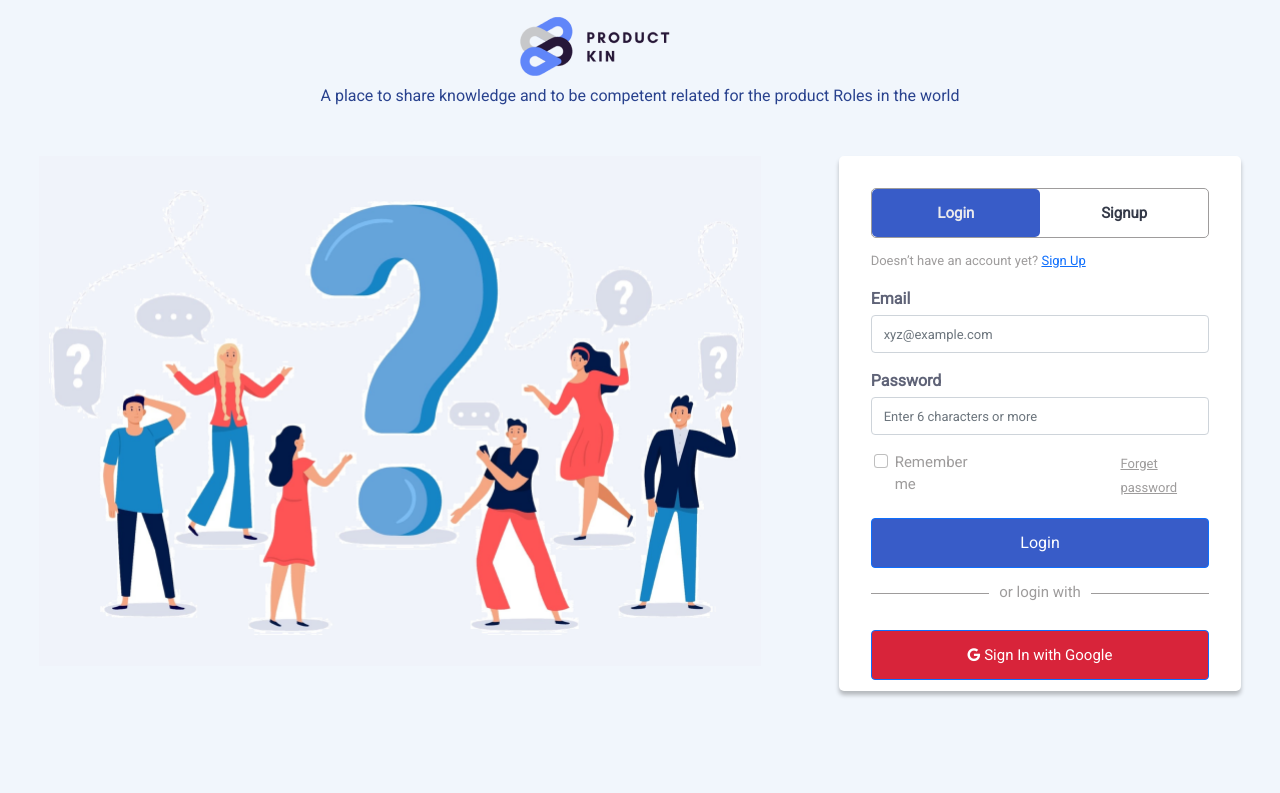
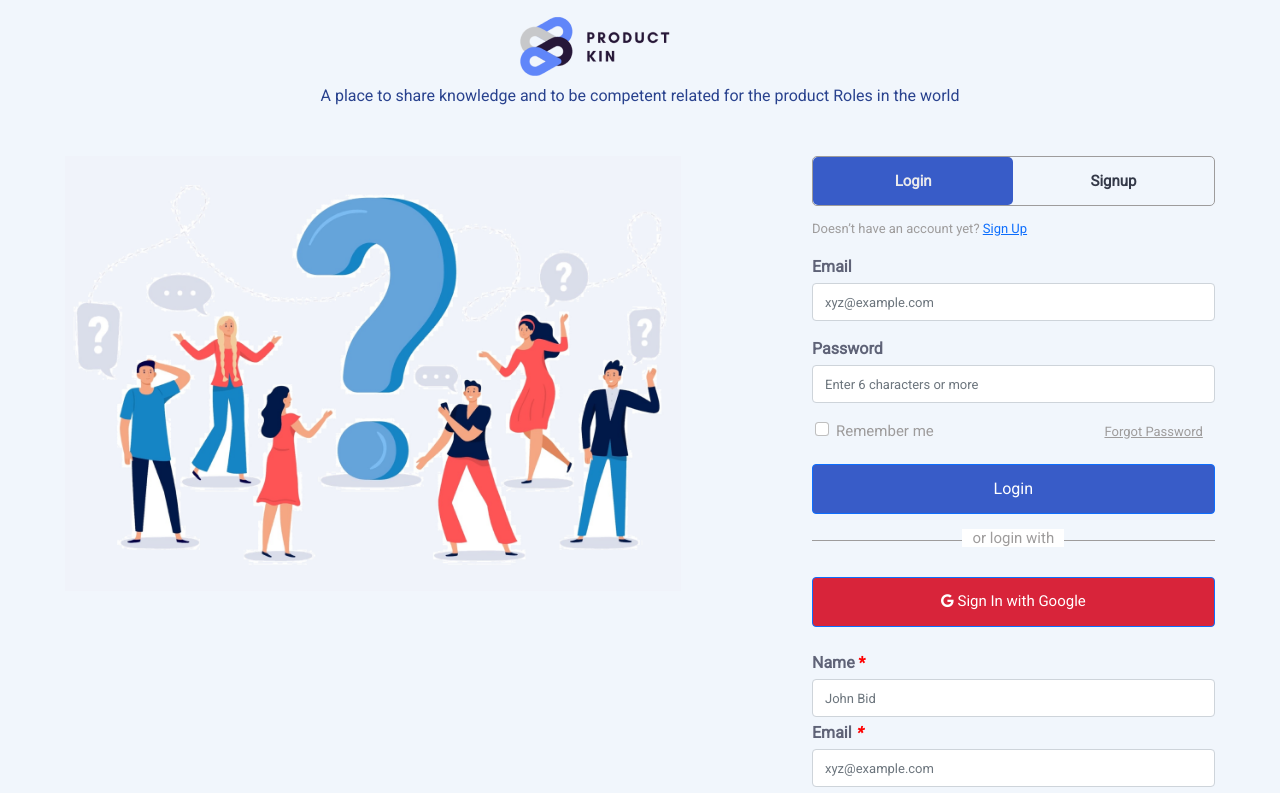
Before and after one commit to pswaldia/product-kin, a React (Create React App) app: page /login in a window 1280 px wide. Shown: the top 793 px of the page. Built offline with nearby package versions, Linux system fonts and the light colour scheme.

Commit message:
Update Authentication.jsx

```diff
--- a/src/components/authentiication/Authentication.jsx
+++ b/src/components/authentiication/Authentication.jsx
@@ -1,11 +1,11 @@
-import React, {useState} from "react";
+import React , {useState} from 'react'
 import axios from 'axios';
-import logo from '../../resources/logo.png';
-import Illustration from '../../resources/Illustration.png';
-import './authentication.css';
-import { Link } from "react-router-dom";
+import logo from '../../resources/logo.png'
+import Illustration from '../../resources/Illustration.png'
+import './authentication.css'
+import { Link , NavLink} from 'react-router-dom'
+export default function Authentication() {
 
-export default function Authentication() {
 window.addEventListener('resize', () => {
 
 })
@@ -51,50 +51,54 @@ export default function Authentication() {
 
 return (
 <>
+
     <div className="container-fluid">
 
         <div className="img mt-3">
-                    <img src={logo} alt=""/>
+            <img src={logo} alt="" />
         </div>
 
         <div className="text-center mt-2" id="main-hd">
             <p>A place to share knowledge and to be competent related for the product Roles in the world</p>
         </div>
 
+
         <div className="row justify-content-around mt-5">
-                    <div className="col-7" id="illustration">
-                        <img src={Illustration} id="e4" alt=""/>
+
+            <div className="col-6" id="illustration">
+                <img src={Illustration} alt="" />
             </div>
 
             <div className="col-4 form-main">
-                        <div className="form-ap1">
+                <div className="form-ap">
                     <input type="checkbox" className="btn-main " />
                     <form className="login">
                         <div className="login">
-                            <p>Doesn’t have an account yet? <a href="" >Sign Up</a></p>
+                            <p>Doesn’t have an account yet? <a href="">Sign Up</a></p>
                             <div className="form-group mt-3">
                                 <label htmlFor="InputEmail">Email</label>
-                                <input type="email" className="form-control" onChange={handleloginEmailChange}
-                      value={loginEmail} id="InputEmail"  placeholder="xyz@example.com"/>
+                                <input type="email" className="form-control" id="InputEmail"
+                                    placeholder="xyz@example.com" />
                             </div>
                             <div className="form-group mt-3">
                                 <label htmlFor="InputPassword">Password</label>
-                                <input type="password" className="form-control" onChange={handleloginPasswordChange}
-                      value={loginPassword} id="InputPassword"  placeholder="Enter 6 characters or more" required/>
+                                <input type="password" className="form-control" id="InputPassword"
+                                    placeholder="Enter 6 characters or more" required />
                             </div>
                             <div className="form-check mt-3">
                                 <div className="row row justify-content-between ">
                                     <div className="col-4">
-                                        <input type="checkbox" className="form-check-input" id="exampleCheck1"/>
+                                        <input type="checkbox" className="form-check-input" id="exampleCheck1" />
                                         <label className="form-check-label" htmlFor="exampleCheck1">Remember me</label>
                                     </div>
                                     <div className="col-4">
-                                    <Link to="/forget">Forget password
-                                      </Link>
+                                        <Link exact to="/login/forget">Forgot Password</Link>
                                     </div>
                                 </div>
                             </div>
-                            <button type="button" onClick={handleLogin} className="btn btn-primary mt-3" id="login-2" >Login</button>
+                            {/* <NavLink exact to="/"> */}
+                                <button type="submit" className="btn btn-primary mt-3" id="login-2">Login</button>
+                            {/* </NavLink> */}
                             <h6 className="mt-4"><span>or login with</span></h6>
 
                             {/* <div className="d-flex justify-content-around icons-btn">
@@ -111,8 +115,6 @@ return (
                             </div> */}
                             <button type="submit" className="btn btn-primary mt-3" id="login-3"><i className="fa fa-google"></i> <span>
                                 Sign In with Google </span></button>
-
-
                         </div>
                     </form>
                     <form className="signup">
@@ -121,25 +123,30 @@ return (
 
                             <div className="form-group mt-4">
                                 <label htmlFor="name">Name <span style={{color: "red"}}>*</span></label>
-                                <input type="text" className="form-control" id="exampleInputEmail1"  placeholder="John Bid" />
+                                <input type="text" className="form-control" id="exampleInputEmail1"
+                                    placeholder="John Bid" />
                             </div>
                             <div className="form-group mt-1">
                                 <label htmlFor="exampleInputEmail1">Email <em>*</em></label>
-                                <input type="email" className="form-control" id="exampleInputEmail1"  placeholder="xyz@example.com" required />
+                                <input type="email" className="form-control" id="exampleInputEmail1"
+                                    placeholder="xyz@example.com" required />
                             </div>
                             <div className="form-group mt-1">
                                 <label htmlFor="exampleInputPassword1">Password <em>*</em></label>
-                                <input type="password" className="form-control" id="exampleInputPassword1"  placeholder="Enter 6 characters or more" required/>
+                                <input type="password" className="form-control" id="exampleInputPassword1"
+                                    placeholder="Enter 6 characters or more" required />
                             </div>
                             <div className="form-group mt-1">
                                 <label htmlFor="exampleInputPassword1">Confirm Password <em>*</em></label>
-                                <input type="password" className="form-control" id="exampleInputPassword1"  placeholder="Enter 6 characters or more" required/>
+                                <input type="password" className="form-control" id="exampleInputPassword1"
+                                    placeholder="Enter 6 characters or more" required />
                             </div>
                             <div className="form-check mt-2">
                                 <div className=" row row justify-content-around ">
                                     <div className="">
-                                        <input type="checkbox" className="form-check-input" id="exampleCheck1"/>
-                                        <label className="form-check-label" htmlFor="exampleCheck1">Yes, I want to receive updates on the new challenges</label>
+                                        <input type="checkbox" className="form-check-input" id="exampleCheck1" />
+                                        <label className="form-check-label" htmlFor="exampleCheck1">Yes, I want to
+                                            receive updates on the new challenges</label>
                                     </div>
 
                                 </div>
@@ -147,10 +154,14 @@ return (
                             <button type="submit" className="btn btn-primary mt-3" id="login-2">Signup</button>
                         </div>
                     </form>
+
                 </div>
             </div>
+
         </div>
+
+
     </div>
 </>
-  );
+)
 }
```
Lines whose indentation alone changed are shown as unchanged.
